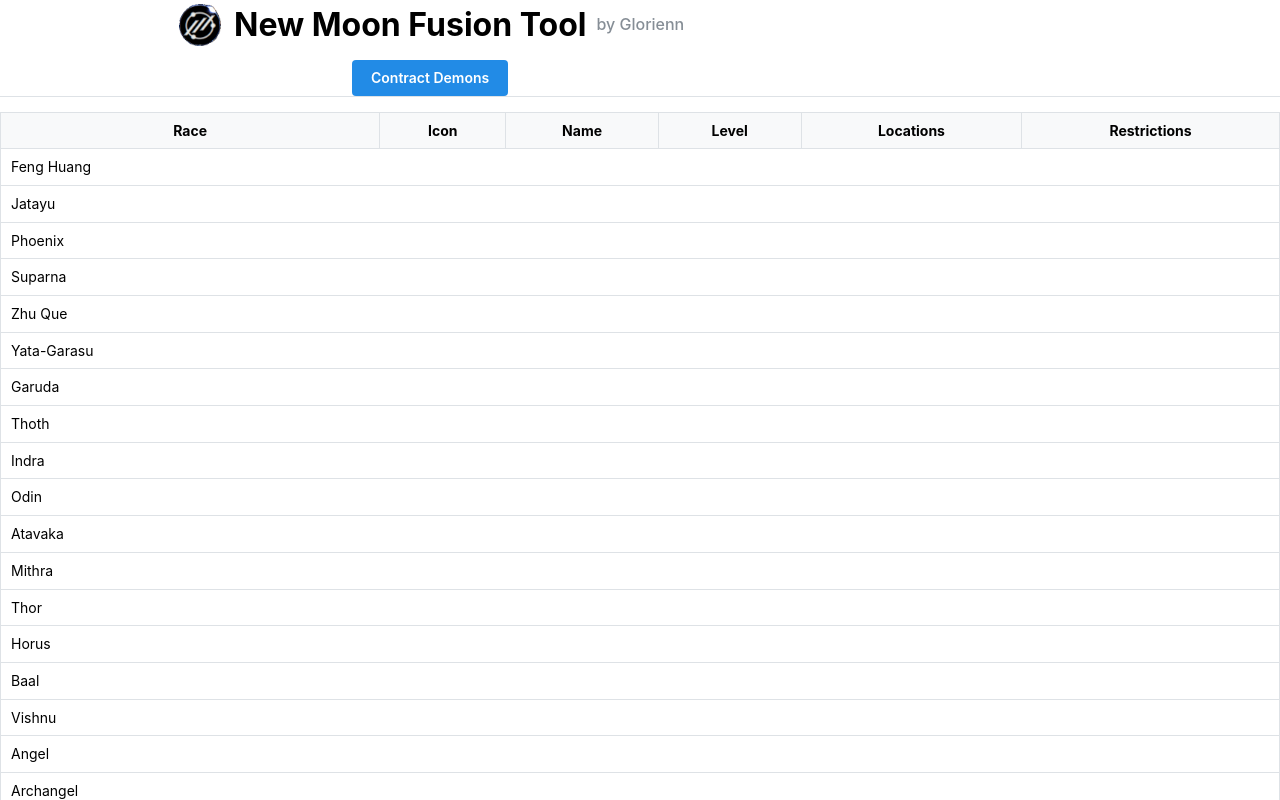
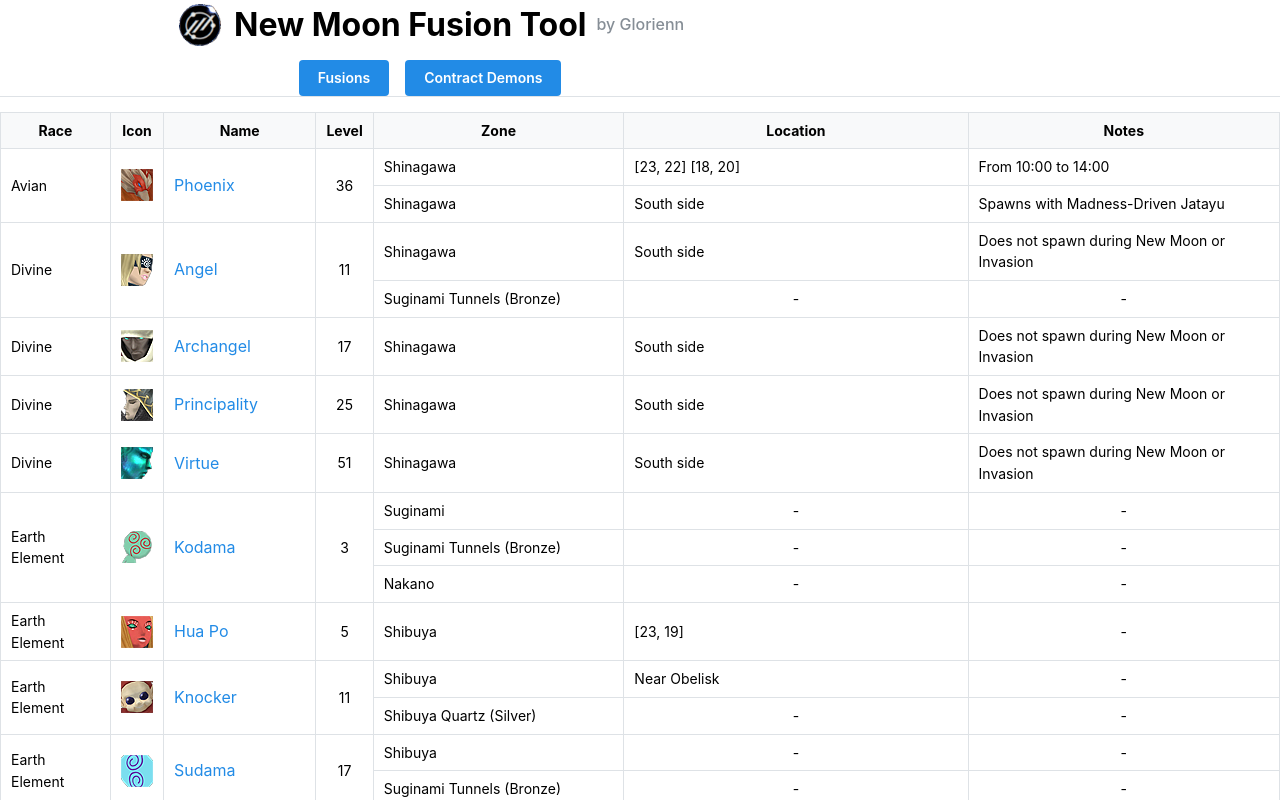
Before and after one commit to IuriTeixeira/NewMoon-Fusion-Tool, a Next.js app: page /contract in a window 1280 px wide. Shown: the top 800 px of the page. Built offline with nearby package versions, Linux system fonts and the light colour scheme.

Commit message:
basic functionality done, but only for non-variants

```diff
--- a/src/app/Components/DemonLocationTableComponent.tsx
+++ b/src/app/Components/DemonLocationTableComponent.tsx
@@ -1,12 +1,23 @@
 'use client'
-import { Flex, Table, useComputedColorScheme } from '@mantine/core'
+import { Center, Image, Anchor, Table, useComputedColorScheme } from '@mantine/core'
 import demonList from '../Data/demons.json' assert {type: "json"}
-import React from 'react'
+import demonLocList from '../Data/contract_demons.json'
+import React, { JSX } from 'react'
+import Link from 'next/link';
+
+interface DemonLocation {
+    Race: string
+    Name: string
+    Zone: string[]
+    Location?: (string | null)[]
+    Notes?: (string | null)[]
+}
 
 export default function DemonLocationTableComponent() {
     const colorScheme = useComputedColorScheme();
 
-    /*const subTypes = [
+    const demonLocations: DemonLocation[] = demonLocList as DemonLocation[]
+    const subTypes = [
         'Inexperienced ',
         'Illusion ',
         ' of Kuyo',
@@ -49,13 +60,9 @@ export default function DemonLocationTableComponent() {
         return result.trim();
     }
 
-    let filteredDemonList: Demon[]
-
-    if (raceFilter !== '') {
-        filteredDemonList = demonList.filter((demon: Demon) => demon.Race === raceFilter)
-    } else {
-        filteredDemonList = demonList
-    }*/
+    const filteredDemonList: Demon[] = demonList.filter((demon: Demon) =>
+        demonLocations.some((loc: DemonLocation) => loc.Name === demon.Name)
+    );
 
     return (
         <Table.ScrollContainer minWidth={500}>
@@ -67,32 +74,126 @@ export default function DemonLocationTableComponent() {
                 >
                     <Table.Tr>
                         <Table.Th>
-                            <Flex align='center' justify='center'>Race</Flex>
+                            <Center>Race</Center>
                         </Table.Th>
                         <Table.Th>
-                            <Flex align='center' justify='center'>Icon</Flex>
+                            <Center>Icon</Center>
                         </Table.Th>
                         <Table.Th>
-                            <Flex align='center' justify='center'>Name</Flex>
+                            <Center>Name</Center>
                         </Table.Th>
                         <Table.Th>
-                            <Flex align='center' justify='center'>Level</Flex>
+                            <Center>Level</Center>
                         </Table.Th>
                         <Table.Th>
-                            <Flex align='center' justify='center'>Locations</Flex>
+                            <Center>Zone</Center>
                         </Table.Th>
                         <Table.Th>
-                            <Flex align='center' justify='center'>Restrictions</Flex>
+                            <Center>Location</Center>
+                        </Table.Th>
+                        <Table.Th>
+                            <Center>Notes</Center>
                         </Table.Th>
                     </Table.Tr>
                 </Table.Thead>
                 <Table.Tbody>
-                    {//filteredDemonList.map((demon:Demon, index:number) => {
-                    demonList.map((demon:Demon, index:number) => {
+                    {filteredDemonList.map((demon: Demon, index: number) => {
+                        const imageName: string = cleanString(demon.Name)
+                        const demonLocation: DemonLocation = demonLocations.find((d: DemonLocation) => d.Name === demon.Name) as DemonLocation
+                        let locPlusNotes: (JSX.Element | null)[] = []
+                        if (demonLocation.Location) {
+                            if (demonLocation.Notes) {
+                                demonLocation.Location.map((location, locIndex) => (
+                                    locPlusNotes.push(
+                                        <React.Fragment key={`row-location-notes-${index}-${locIndex}`}>
+                                            <Table.Td key={`location-${index}-${locIndex}`}>
+                                                {location || <Center key={`location-center-${index}-${locIndex}`}>-</Center>}
+                                            </Table.Td>
+                                            <Table.Td key={`notes-${index}-${locIndex}`}>
+                                                {demonLocation.Notes![locIndex] || <Center key={`notes-center-${index}-${locIndex}`}>-</Center>}
+                                            </Table.Td>
+                                        </React.Fragment>
+                                    )
+                                ))
+                            } else {
+                                demonLocation.Location.map((location, locIndex) => (
+                                    locPlusNotes.push(
+                                        <React.Fragment>
+                                            <Table.Td key={`location-${index}-${locIndex}`}>
+                                                {location || <Center key={`location-center-${index}-${locIndex}`}>-</Center>}
+                                            </Table.Td>
+                                            <Table.Td key={`notes-${index}-${locIndex}`}>
+                                                <Center key={`notes-center-${index}-${locIndex}`}>-</Center>
+                                            </Table.Td>
+                                        </React.Fragment>
+                                    )
+                                ))
+                            }
+                        } else {
+                            if (demonLocation.Notes) {
+                                demonLocation.Notes.map((note, noteIndex) => (
+                                    locPlusNotes.push(
+                                        <React.Fragment>
+                                            <Table.Td key={`location-${index}-${noteIndex}`}>
+                                                <Center key={`notes-center-${noteIndex}`}>-</Center>
+                                            </Table.Td>
+                                            <Table.Td key={`notes-${index}-${noteIndex}`}>
+                                                {note || <Center key={`notes-center-${noteIndex}`}>-</Center>}
+                                            </Table.Td>
+                                        </React.Fragment>
+                                    )))
+                            } else {
+                                demonLocation.Zone.map((zone, zoneIndex) => (
+                                    locPlusNotes.push(
+                                        <React.Fragment key={`location-note-fragment-${index}-${zone}-${zoneIndex}`}>
+                                            <Table.Td key={`location-${index}-${zoneIndex}`}>
+                                                <Center key={`location-center-${index}-${zoneIndex}`}>-</Center>
+                                            </Table.Td>
+                                            <Table.Td key={`notes-${index}-${zoneIndex}`}>
+                                                <Center key={`notes-center-${index}-${zoneIndex}`}>-</Center>
+                                            </Table.Td>
+                                        </React.Fragment>
+                                    )
+                                ))
+                            }
+                        }
+
+                        const rows: number = demonLocation.Zone.length
+
                         return (
-                            <Table.Tr key={`row-${index}-${demon.Name}`}>
-                                <Table.Td key={`name-${index}`}>{demon.Name}</Table.Td>
-                            </Table.Tr>
+                            <React.Fragment key={`row-fragment-${index}-${demon.Name}`}>
+                                <Table.Tr key={`row-${index}-${demon.Name}`}>
+                                    <Table.Td key={`race-${index}`} rowSpan={demonLocation.Zone.length || 1}>
+                                        {demon.Race}
+                                    </Table.Td>
+                                    <Table.Td key={`icon-${index}`} rowSpan={demonLocation.Zone.length || 1}>
+                                        <Center><Image fallbackSrc='/Blank.png' src={`/Icons/${imageName}.png`} alt={demon.Name} w={32} h={32} /></Center>
+                                    </Table.Td>
+                                    <Table.Td key={`name-${index}`} rowSpan={demonLocation.Zone.length || 1}>
+                                        <Anchor component={Link} href={{ pathname: '/fusions', query: { demon: demon.Name } }}>
+                                            {demon.Name}
+                                        </Anchor>
+                                    </Table.Td>
+                                    <Table.Td key={`level-${index}`} rowSpan={demonLocation.Zone.length || 1}>
+                                        <Center>{demon.Level}</Center>
+                                    </Table.Td>
+                                    <Table.Td key={`zone-${index}-0`}>
+                                        {demonLocation.Zone[0]}
+                                    </Table.Td>
+                                    {locPlusNotes[0]}
+                                </Table.Tr>
+
+                                {
+                                    demonLocation.Zone.slice(1).map((zone, zoneIndex) => (
+                                        <Table.Tr key={`zone-row-${index}-${zoneIndex + 1}`}>
+                                            <Table.Td key={`zone-${index}-${zoneIndex + 1}`}>
+                                                {zone}
+                                            </Table.Td>
+                                            {locPlusNotes[zoneIndex + 1]}
+                                        </Table.Tr>
+                                    ))
+                                }
+                            </React.Fragment>
                         )
                     })}
                 </Table.Tbody>
--- a/src/app/Components/HeaderComponent.tsx
+++ b/src/app/Components/HeaderComponent.tsx
@@ -1,4 +1,4 @@
-import { Button, Container, Flex, Image, Text } from '@mantine/core';
+import { Button, Container, Flex, Group, Image, Text } from '@mantine/core';
 import classes from './HeaderComponent.module.css';
 import Link from 'next/link';
 
@@ -15,11 +15,18 @@ export default function HeaderComponent() {
                         </Link>
                         <Text c={'dimmed'} fw={500}>by Glorienn</Text>
                     </Flex>
-                    <Link href={'/contract'}>
-                        <Button>
-                            Contract Demons
-                        </Button>
-                    </Link>
+                    <Group>
+                        <Link href={'/'}>
+                            <Button>
+                                Fusions
+                            </Button>
+                        </Link>
+                        <Link href={'/contract'}>
+                            <Button>
+                                Contract Demons
+                            </Button>
+                        </Link>
+                    </Group>
                 </Flex>
             </Container>
         </header>
--- a/src/app/Data/contract_demons.json
+++ b/src/app/Data/contract_demons.json
@@ -392,7 +392,7 @@
         "Race": "Beast",
         "Name": "Cait Sith",
         "Zone": ["Suginami", "Suginami Tunnels (Bronze)", "Nakano Underground Ruins (Bronze)"],
-        "Location": ["[18, 18]", null]
+        "Location": ["[18, 18]", null, null]
     },
     {
         "Race": "Beast",
@@ -421,7 +421,7 @@
         "Race": "Beast",
         "Name": "Inugami",
         "Zone": ["Suginami", "Nakano Underground Ruins (Bronze)"],
-        "Location": ["[20, 18]"]
+        "Location": ["[20, 18]", null]
     },
     {
         "Race": "Beast",
@@ -455,7 +455,7 @@
         "Race": "Beast",
         "Name": "Orthrus",
         "Zone": ["Ikebukuro", "Nakano Underground Ruins (Bronze)"],
-        "Location": ["[23, 22] near Zoshigaya Cemetery"],
+        "Location": ["[23, 22] near Zoshigaya Cemetery", null],
         "Notes": ["From 6:00 to 18:00", null]
     },
     {
@@ -1057,8 +1057,8 @@
         "Race": "Brute",
         "Name": "Karasu-Tengu",
         "Zone": ["Ueno", "Old Ichigaya Camp (Bronze)"],
-        "Location": ["Near Souhonzan and at Tower of the Dark Priests"],
-        "Notes": ["From 6:00 to 18:00"]
+        "Location": ["Near Souhonzan and at Tower of the Dark Priests", null],
+        "Notes": ["From 6:00 to 18:00", null]
     },
     {
         "Race": "Brute",
@@ -1231,8 +1231,8 @@
         "Race": "Foul",
         "Name": "Mou-Ryou",
         "Zone": ["Nakano", "Ueno", "Kagurazaka Zhu Que Cavern (Bronze)", "Old Tokyo Metro", "COMP-Hack Dungeon 1-A Reward"],
-        "Location": ["Western side", "Northeast corner"],
-        "Notes": [null, "From 18:00 to 6:00"]
+        "Location": ["Western side", "Northeast corner", null, null, null],
+        "Notes": [null, "From 18:00 to 6:00", null, null, null]
     },
     {
         "Race": "Foul",
@@ -1316,7 +1316,7 @@
         "Race": "Haunt",
         "Name": "Gaki",
         "Zone": ["Suginami", "Ueno", "Shinjuku Docks", "Old Ichigaya Camp (Bronze)", "Old Tokyo Metro"],
-        "Location": ["[16, 17] behind a rock", "Northeast and southeast corners", "Near elevator", null]
+        "Location": ["[16, 17] behind a rock", "Northeast and southeast corners", "Near elevator", null, null]
     },
     {
         "Race": "Haunt",
--- a/src/app/contract/page.tsx
+++ b/src/app/contract/page.tsx
@@ -1,10 +1,11 @@
 import React from "react";
 import DemonLocationTableComponent from "../Components/DemonLocationTableComponent";
+import { Flex } from "@mantine/core";
 
 export default function Contract() {
     return (
-        <React.Fragment>
+        <Flex align={"center"} justify={"center"}>
             <DemonLocationTableComponent />
-        </React.Fragment>
+        </Flex>
     )
 }
```
